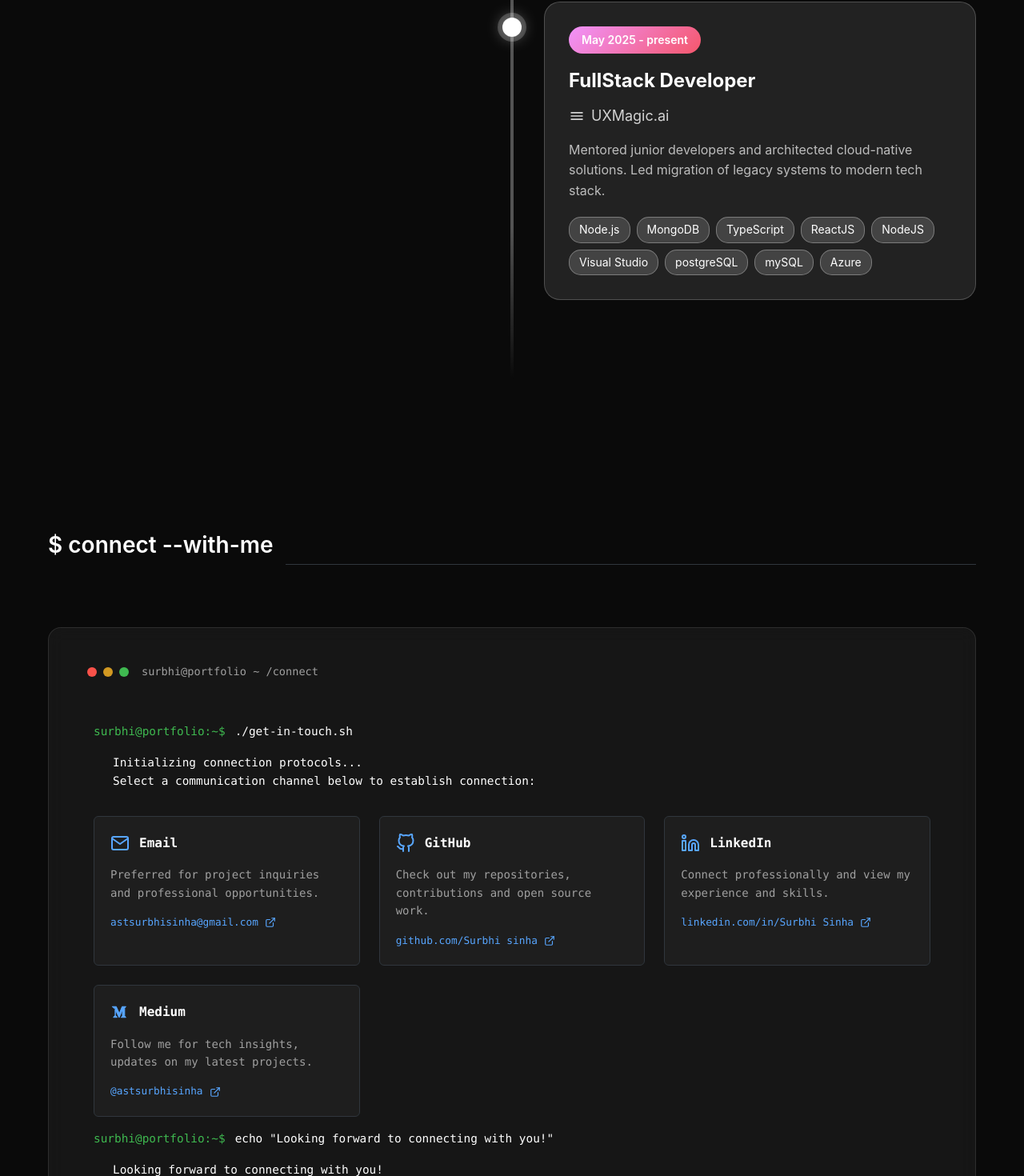
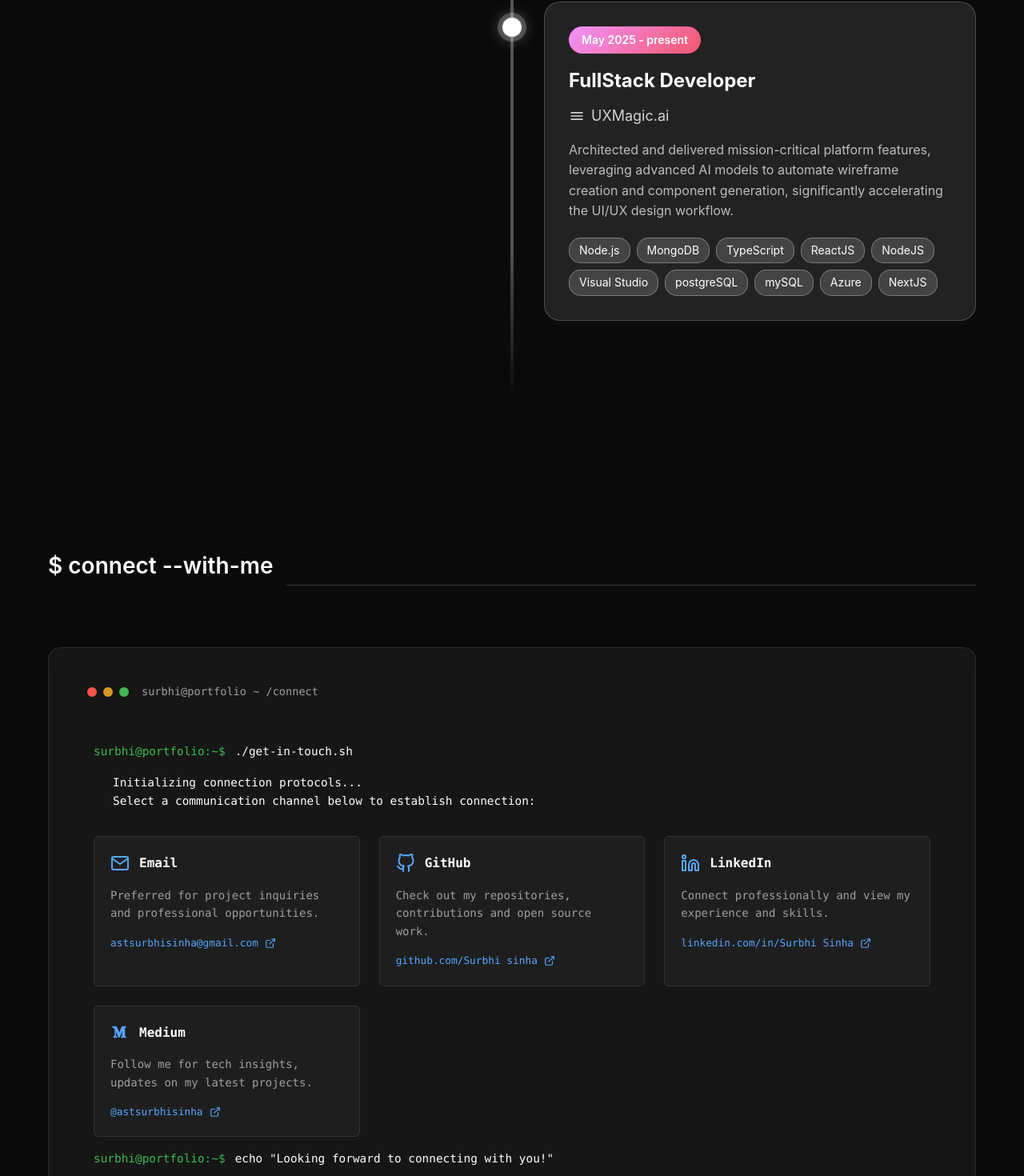
Before and after one commit to Surbhi-sinha/surbhi-sinha-portfolio, a Next.js app: page / in a window 1280 px wide. Shown: the part 4574-6044 px from the top of the page at 80% size. Built offline with nearby package versions, Linux system fonts and the light colour scheme.

Commit message:
minor changes

```diff
--- a/app/components/Contactme.tsx
+++ b/app/components/Contactme.tsx
@@ -87,7 +87,7 @@
                                 <span className="command">echo "Looking forward to connecting with you!"</span>
                             </div>
                             <div className="response">
-                                <p>Looking forward to connecting with you!</p>
+                                <p>&#63;&#63;&#63;Looking forward to connecting with you!</p>
                             </div>
                         </div>
                     </div>
--- a/app/components/Journey.tsx
+++ b/app/components/Journey.tsx
@@ -30,8 +30,8 @@
         role: "FullStack Developer",
         company: "UXMagic.ai",
         icon: "M3 18h18v-2H3v2zm0-5h18v-2H3v2zm0-7v2h18V6H3z",
-        description: "Mentored junior developers and architected cloud-native solutions. Led migration of legacy systems to modern tech stack.",
-        skills: ["Node.js", "MongoDB"," TypeScript", "ReactJS", "NodeJS", "Visual Studio", "postgreSQL", "mySQL" , "Azure"]
+        description: "Architected and delivered mission-critical platform features, leveraging advanced AI models to automate wireframe creation and component generation, significantly accelerating the UI/UX design workflow.",
+        skills: ["Node.js", "MongoDB"," TypeScript", "ReactJS", "NodeJS", "Visual Studio", "postgreSQL", "mySQL" , "Azure","NextJS"]
     },
 ];
 
```
